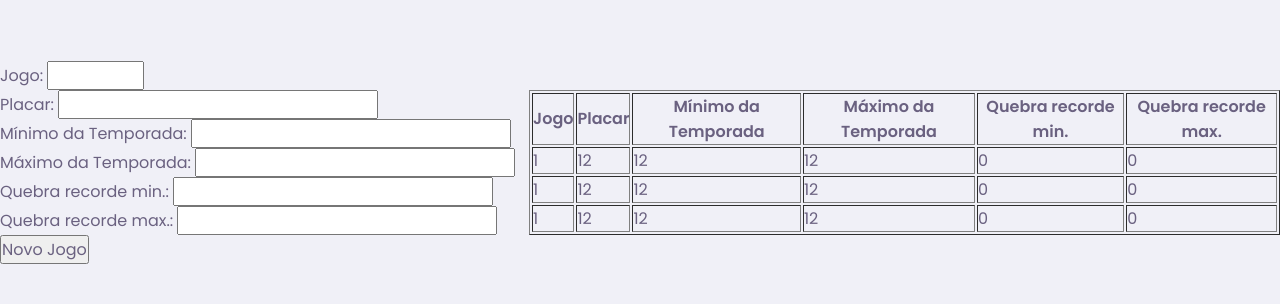
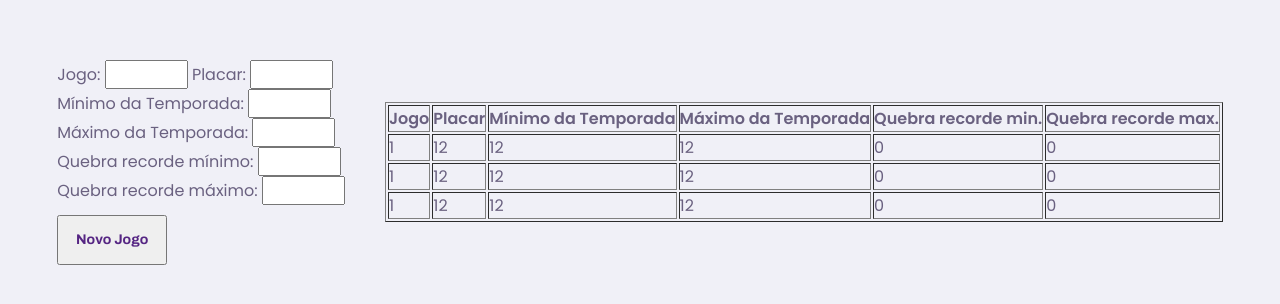
Before and after one commit to nicole-taufenbach/Desafio-Publica, a plain HTML site: page src/table.html in a window 1280 px wide. Shown: the part 238-542 px from the top of the page. Drawn offline with Linux system fonts and the light colour scheme; some icons are missing.

Commit message:
Novos estilos e validação implementados

```diff
--- a/src/js/index.js
+++ b/src/js/index.js
@@ -1,32 +1,23 @@
 function addRow()
 {
-    var jogo = document.getElementById('jogo').value;
+    var jogo = document.getElementById('jogo').value; //chama os valores marcados no html
     var placar = document.getElementById('placar').value;
     var minseason = document.getElementById('minseason').value;
     var maxseason = document.getElementById('maxseason').value;
     var breakmin = document.getElementById('breakmin').value;
     var breakmax = document.getElementById('breakmax').value;
 
-      // get the html table
-      // 0 = the first table
-      var table = document.getElementsByTagName('table')[0];
+    var table = document.getElementsByTagName('table')[0]; //consulta a tabela html e [0] para primeiro elemento do array
+    var newRow = table.insertRow(table.rows.length); //adiciona novo elemento à tabela, table.rows.length = final da tabela
 
-      // add new empty row to the table
-      // 0 = in the top
-      // table.rows.length = the end
-      // table.rows.length/2+1 = the center
-      var newRow = table.insertRow(table.rows.length);
-
-      // add cells to the row
-      var cel1 = newRow.insertCell(0);
+      var cel1 = newRow.insertCell(0); //adicionando espaços (células) a cada row necessário
       var cel2 = newRow.insertCell(1);
       var cel3 = newRow.insertCell(2);
       var cel4 = newRow.insertCell(3);
       var cel5 = newRow.insertCell(4);
       var cel6 = newRow.insertCell(5);
 
-      // add values to the cells
-      cel1.innerHTML = jogo;
+      cel1.innerHTML = jogo; //e adicionando valores para esses espaços (declarados anteriormente)
       cel2.innerHTML = placar;
       cel3.innerHTML = minseason;
       cel4.innerHTML = maxseason;
--- /dev/null
+++ b/src/js/validation.js
@@ -0,0 +1,13 @@
+  function validationMinMax(formValue){ //o html tem algumas regras também, como valor aceito, de 0 a 999
+  if(formValue.value){ //sendo value o valor atual
+    const value = parseInt(formValue.value) //parseInt para transformar as Strings recebidas em Integer
+    const minValue = parseInt(formValue.min)
+    const maxValue = parseInt(formValue.max)
+    if(value < minValue) { // se o valor inserido é menor que o valor que o formulário exige
+      formValue.value = formValue.min; //será inserido o  valor mínimo
+    }
+    if(value > maxValue) { //caso o valor inserido seja maior que o maxValue
+      formValue.value = formValue.max; // o valor inserido será o máximo que o formulário aceita
+    }
+  }
+}
--- a/src/table.css
+++ b/src/table.css
@@ -1,6 +1,6 @@
 .addGame {
-margin-left: 100px;
-width: 15rem;
+margin-top: 10px;
+width: 11rem;
 height: 5rem;
 font: 700 1.4rem Archivo;
 
@@ -12,3 +12,7 @@ text-decoration: none;
 
 color: var(--color-primary);
 }
+
+.gameTable {
+    margin-left: 40px;
+}
--- a/src/table.html
+++ b/src/table.html
@@ -8,13 +8,14 @@
     <link rel="stylesheet" href="./table.css">
     <link rel="stylesheet" href="./../css/main-css.css">
 
+    <link rel="shortcut icon" href="../assets/basketball-icon.png" type="img/png">
     <link href="https://fontawesome.com/icons/ghost?style=solid/css/fontawesome.css" rel="stylesheet">
 
     <link
     href="https://fonts.googleapis.com/css2?family=Archivo:wght@400;700&amp;family=Poppins:wght@400;600&amp;display=swap"
     rel="stylesheet">
 
-    <script src="./index.js"></script>
+
 
 </head>
 <body >
@@ -22,12 +23,12 @@
     <table border="1" class="gameTable">
         <thead>
             <tr class="tableRow">
-                <th class="tableRow">Jogo</th>
-                <th class="tableRow">Placar</th>
-                <th class="tableRow">Mínimo da Temporada</th>
-                <th class="tableRow">Máximo da Temporada</th>
-                <th class="tableRow">Quebra recorde min.</th>
-                <th class="tableRow">Quebra recorde max.</th>
+                <th>Jogo</th>
+                <th>Placar</th>
+                <th>Mínimo da Temporada</th>
+                <th>Máximo da Temporada</th>
+                <th>Quebra recorde min.</th>
+                <th>Quebra recorde max.</th>
             </tr>
         </thead>
         <tbody>
@@ -57,14 +58,14 @@
             </tr>
 
             <div class="inputForm">
-                Jogo: <input type="number" name="jogo" id="jogo" min="0" max="999"> <br>
-                Placar: <input type="number" name="placar" id="placar"> <br>
-                Mínimo da Temporada: <input type="number" name="minseason" id="minseason"> <br>
-                Máximo da Temporada: <input type="number" name="maxseason" id="maxseason"> <br>
-                Quebra recorde min.: <input type="number" name="breakmin" id="breakmin"> <br>
-                Quebra recorde max.: <input type="number" name="breakmax" id="breakmax">
+                Jogo: <input type="number" name="jogo" id="jogo" onKeyPress=validationMinMax(this) min="1" max="99">
+                Placar: <input type="number" name="placar" id="placar" onKeyPress=validationMinMax(this) min="1" max="99"> <br>
+                Mínimo da Temporada: <input type="number" name="minseason" id="minseason" onKeyPress=validationMinMax(this) min="1" max="99"> <br>
+                Máximo da Temporada: <input type="number" name="maxseason" id="maxseason" onKeyPress=validationMinMax(this) min="1" max="99"> <br>
+                Quebra recorde mínimo: <input type="number" name="breakmin" id="breakmin" onKeyPress=validationMinMax(this) min="1" max="99"> <br>
+                Quebra recorde máximo: <input type="number" name="breakmax" id="breakmax" onKeyPress=validationMinMax(this) min="1" max="99">
 
-                <button onclick="addRow();">Novo Jogo</button>
+                <button class="addGame" onclick="addRow();">Novo Jogo</button> <!-- identificando o botão para o js-->
             </div>
         </div>
 
@@ -72,6 +73,8 @@
 
     </table>
 
-        <!-- <button class="addGame"> Inserir novo Jogo</button> -->
+
+    <script src="./js/index.js"></script>
+    <script src="./js/validation.js"></script>
 </body>
 </html>
```
